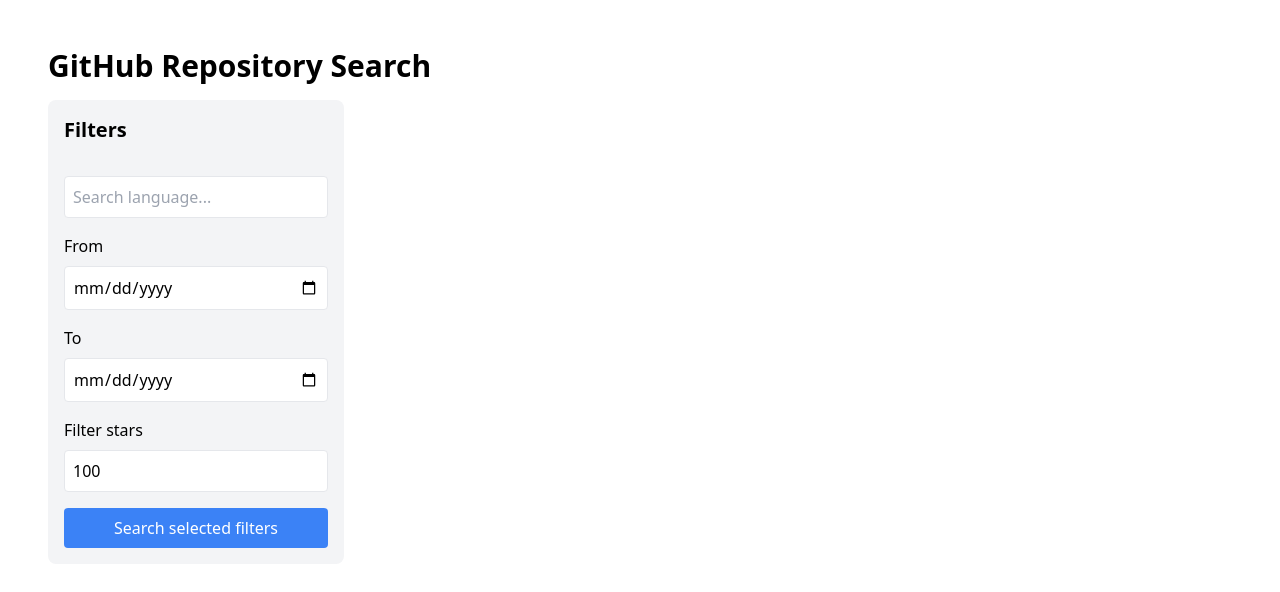
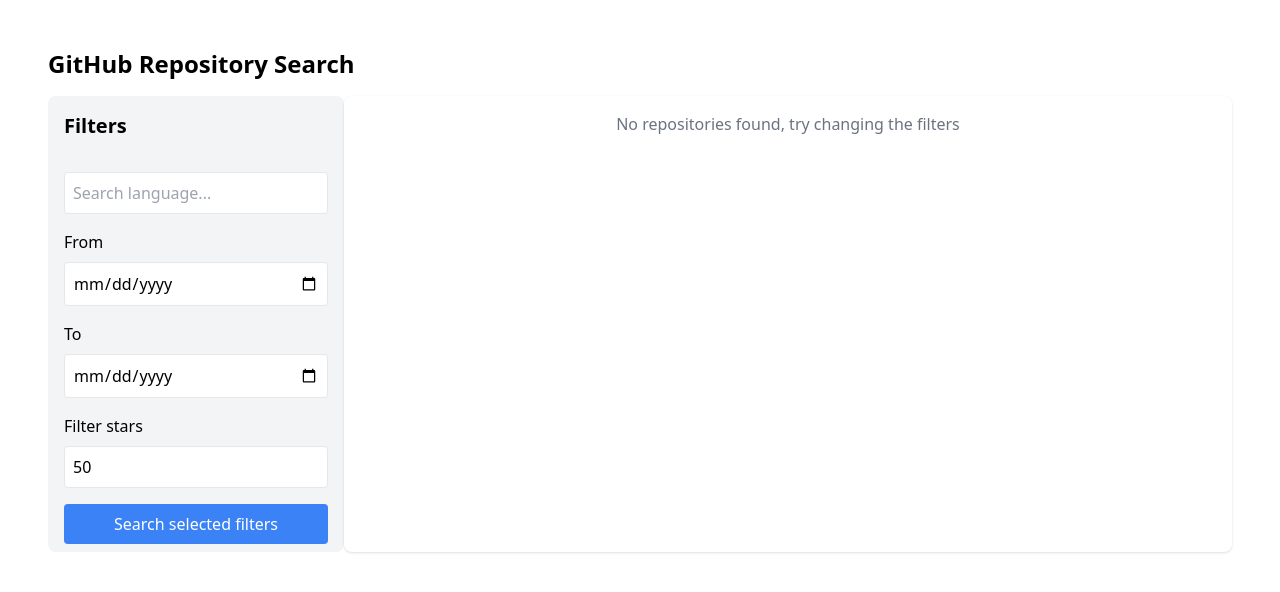
Before and after one commit to Fawadkhan/vue-dataguard, a Vue app: page /repositories in a window 1280 px wide. Shown: the top 592 px of the page. Built offline with nearby package versions, Linux system fonts and the light colour scheme.

Commit message:
feat: add store and config tailwind

```diff
--- a/src/App.vue
+++ b/src/App.vue
@@ -1,23 +1,25 @@
 <template>
-  <div class="w-100 mx-auto p-4">
-    <h1 class="text-3xl font-bold mb-4">GitHub Repository Search</h1>
-    <div class="flex">
-      <FilterSection class="w-1/4 pr-4" @search="performSearch" />
-      <RepositoryList class="w-3/4" :repositories="repositories" />
+  <div class="container mx-auto p-4">
+    <h1 class="text-2xl font-bold mb-4">GitHub Repository Search</h1>
+    <div class="md:flex w-100">
+      <FilterSection class="w-100 md:w-1/4 pr-4 pb-2" @search="performSearch" />
+      <RepositoryList class="md:w-3/4" :repositories="repositories" />
     </div>
   </div>
 </template>
 
 <script setup lang="ts">
 import { ref } from 'vue'
-import FilterSection from '@/components/FilterSection.vue'
-import RepositoryList from '@/components/RepositoryList.vue'
-import type { Repository, SearchFilters } from '@/types'
+import FilterSection from './components/FilterSection.vue'
+import RepositoryList from './components/RepositoryList.vue'
+import { useGithubStore } from './stores/githubRepoStore'
+import type { Repository, SearchFilters } from './types'
 
+const githubStore = useGithubStore()
 const repositories = ref<Repository[]>([])
 
 const performSearch = async (filters: SearchFilters) => {
-  console.log('filters', filters)
+  repositories.value = await githubStore.searchRepositories(filters)
 }
 </script>
 
--- a/src/components/FilterSection.vue
+++ b/src/components/FilterSection.vue
@@ -72,8 +72,8 @@
 const searchTerm = ref('')
 const selectedLanguages = ref<string[]>([])
 const startDate = ref('')
-const endDate = ref('')
-const minStars = ref(100)
+const endDate = ref()
+const minStars = ref(50)
 const showDropdown = ref(false)
 
 const filteredLanguages = computed(() => {
--- a/src/components/RepositoryList.vue
+++ b/src/components/RepositoryList.vue
@@ -1,5 +1,5 @@
 <template>
-  <div class="grid grid-cols-1 md:grid-cols-2 lg:grid-cols-3 gap-4">
+  <div v-if="repositories.length > 0" class="grid grid-cols-1 md:grid-cols-2 lg:grid-cols-3 gap-4">
     <div
       v-for="language in Object.keys(groupedRepositories)"
       :key="language"
@@ -15,17 +15,24 @@
       </div>
     </div>
   </div>
+  <div v-else class="bg-white w-100 md:h-100 p-4 rounded-lg shadow text-center text-gray-500">
+    {{ githubStore.error ? githubStore.error : ' No repositories found, try changing the filters' }}
+  </div>
 </template>
 
 <script setup lang="ts">
 import { computed } from 'vue'
 import RepositoryCard from './RepositoryCard.vue'
 import type { Repository } from '../types'
+import { useGithubStore } from '../stores/githubRepoStore'
 
 const props = defineProps<{
   repositories: Repository[]
 }>()
 
+const githubStore = useGithubStore()
+
+console.log('groupedRepositories', props.repositories)
 const groupedRepositories = computed(() => {
   return props.repositories.reduce((acc: Record<string, Repository[]>, repo) => {
     if (!acc[repo.language]) {
--- a/src/services/githubApi.ts
+++ b/src/services/githubApi.ts
@@ -15,7 +15,7 @@
 
   const response = await fetch(url)
   if (!response.ok) {
-    throw new Error('Failed to fetch repositories')
+    throw new Error('Something happened to the request, please try again')
   }
   return response.json()
 }
--- /dev/null
+++ b/src/stores/githubRepoStore.ts
@@ -0,0 +1,33 @@
+import { defineStore } from 'pinia'
+import { searchRepositories } from '../services/githubApi'
+import type { Repository, SearchFilters } from '../types'
+
+interface GithubState {
+  repositories: Repository[]
+  loading: boolean
+  error: string | null
+}
+
+export const useGithubStore = defineStore('github', {
+  state: (): GithubState => ({
+    repositories: [],
+    loading: false,
+    error: null
+  }),
+  actions: {
+    async searchRepositories(filters: SearchFilters) {
+      this.loading = true
+      this.error = null
+      try {
+        const data = await searchRepositories(filters)
+        this.repositories = data.items
+        return this.repositories
+      } catch (error) {
+        this.error = error instanceof Error ? error.message : 'An unknown error occurred'
+        throw error
+      } finally {
+        this.loading = false
+      }
+    }
+  }
+})
--- a/tailwind.config.ts
+++ b/tailwind.config.ts
@@ -1,6 +1,5 @@
 module.exports = {
   purge: ['./index.html', './src/**/*.{vue,js,ts,jsx,tsx}'],
-  darkMode: false, // or 'media' or 'class'
   theme: {
     extend: {}
   },
```
